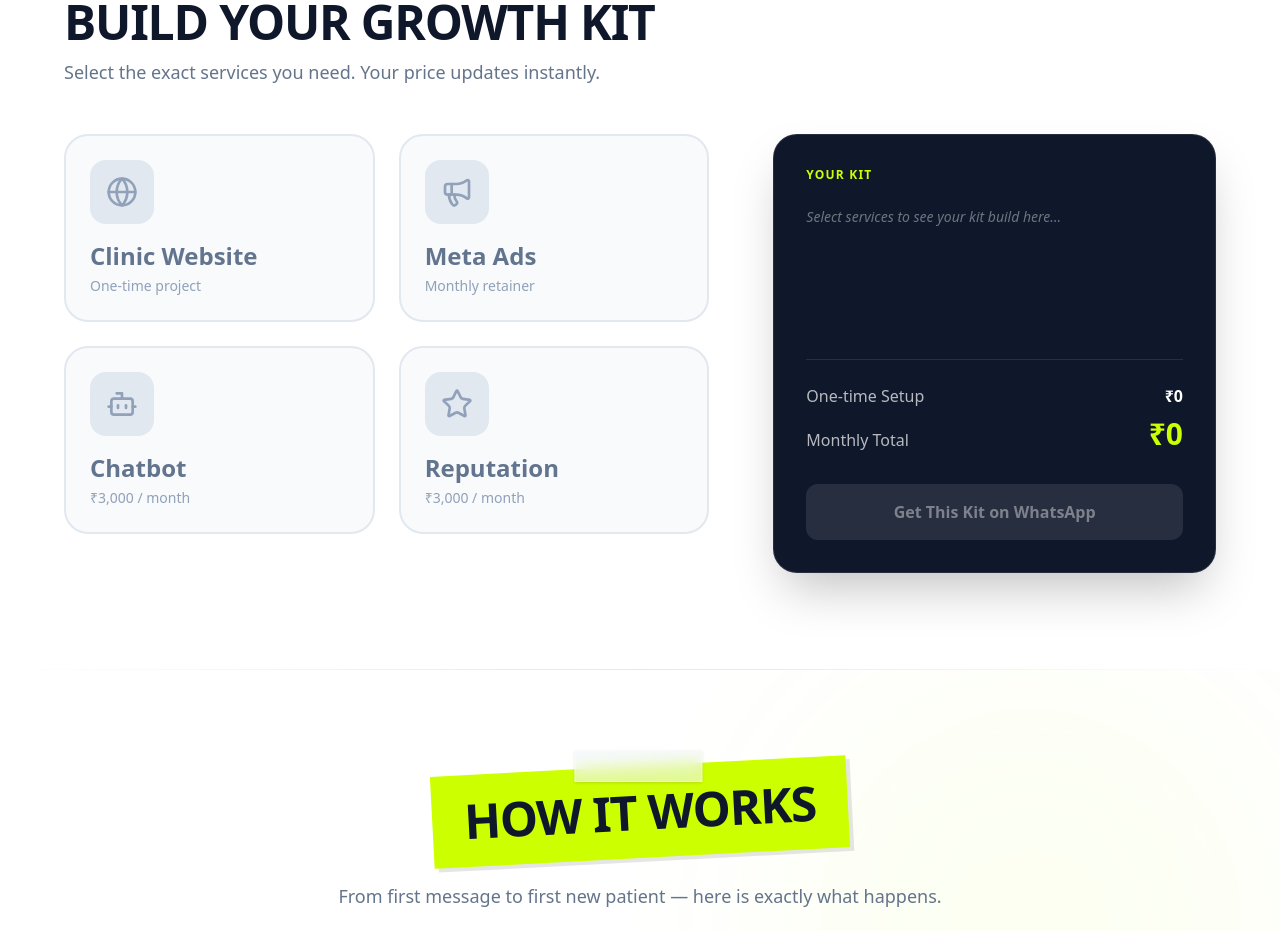
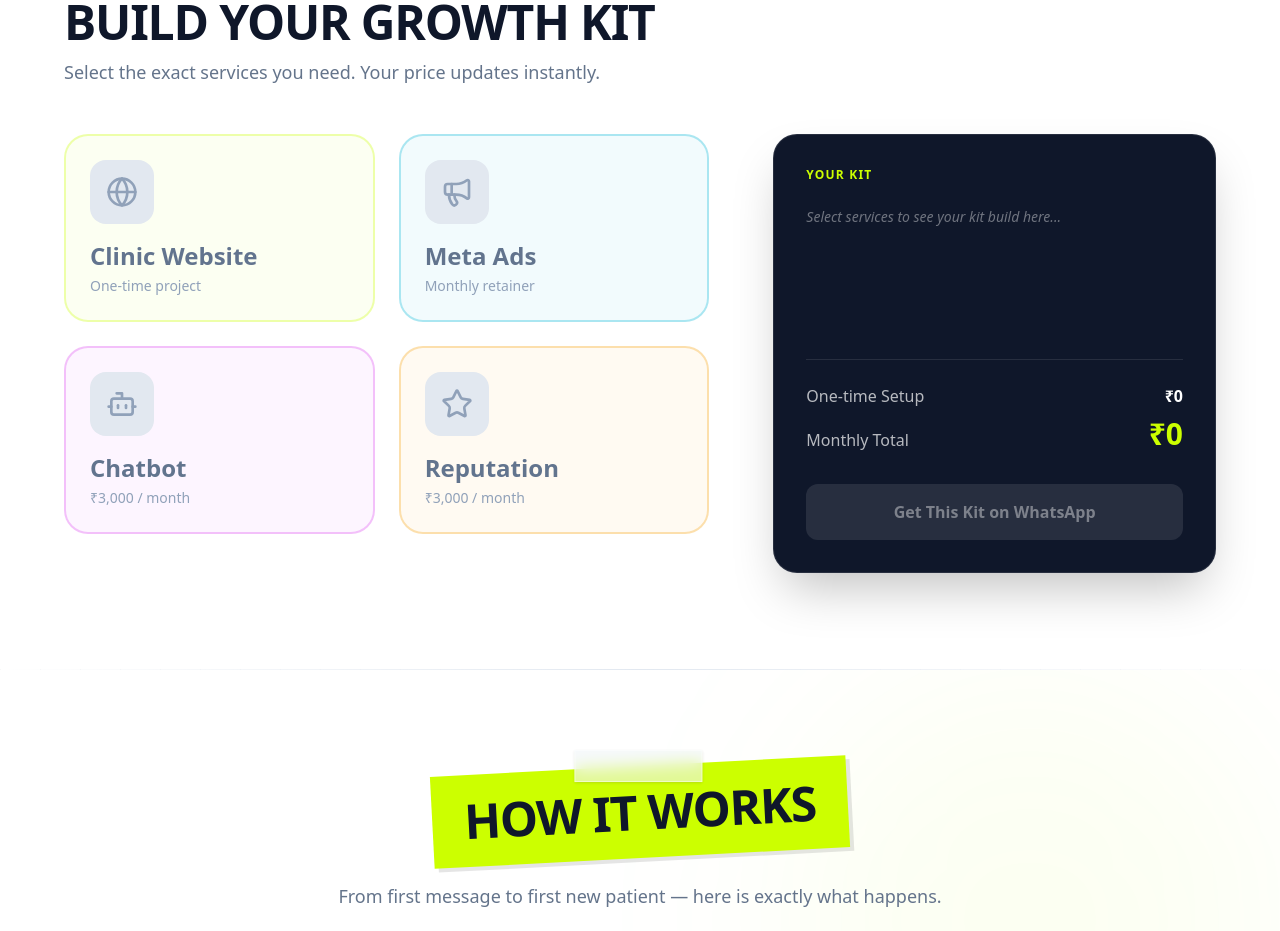
Before and after one commit to jarvis-invictus/dental-invictus-ai-site, a Next.js app: page / in a window 1280 px wide. Shown: the part 4660-5591 px from the top of the page. Built offline with nearby package versions, Linux system fonts and the light colour scheme.

Commit message:
style: Add tinted backgrounds and hover glows to inactive kit builder cards

```diff
--- a/components/PremiumKitBuilder.tsx
+++ b/components/PremiumKitBuilder.tsx
@@ -86,7 +86,7 @@ export default function PremiumKitBuilder() {
               className={`relative rounded-3xl transition-all duration-300 p-6 cursor-pointer border-2 ${
                 isWebsiteActive
                   ? "bg-white border-bond-lime shadow-[8px_8px_0px_0px_#ccff00] -translate-y-2"
-                  : "bg-slate-50 border-slate-200 hover:border-slate-300 hover:bg-slate-100"
+                  : "bg-bond-lime/5 border-bond-lime/30 hover:bg-bond-lime/10 hover:border-bond-lime/60 hover:shadow-[0_0_20px_rgba(204,255,0,0.15)] hover:-translate-y-1"
               }`}
               onClick={(e) => {
                 // Prevent clicking toggle from toggling the whole card
@@ -144,7 +144,7 @@ export default function PremiumKitBuilder() {
               className={`relative rounded-3xl transition-all duration-300 p-6 cursor-pointer border-2 ${
                 isAdsActive
                   ? "bg-white border-bond-cyan shadow-[8px_8px_0px_0px_#06b6d4] -translate-y-2"
-                  : "bg-slate-50 border-slate-200 hover:border-slate-300 hover:bg-slate-100"
+                  : "bg-bond-cyan/5 border-bond-cyan/30 hover:bg-bond-cyan/10 hover:border-bond-cyan/60 hover:shadow-[0_0_20px_rgba(6,182,212,0.15)] hover:-translate-y-1"
               }`}
               onClick={(e) => {
                 if ((e.target as HTMLElement).closest('.ads-sliders')) return;
@@ -207,7 +207,7 @@ export default function PremiumKitBuilder() {
               className={`relative rounded-3xl transition-all duration-300 p-6 cursor-pointer border-2 ${
                 isBotActive
                   ? "bg-white border-bond-purple shadow-[8px_8px_0px_0px_#a855f7] -translate-y-2"
-                  : "bg-slate-50 border-slate-200 hover:border-slate-300 hover:bg-slate-100"
+                  : "bg-bond-purple/5 border-bond-purple/30 hover:bg-bond-purple/10 hover:border-bond-purple/60 hover:shadow-[0_0_20px_rgba(168,85,247,0.15)] hover:-translate-y-1"
               }`}
               onClick={() => setIsBotActive(!isBotActive)}
             >
@@ -230,7 +230,7 @@ export default function PremiumKitBuilder() {
               className={`relative rounded-3xl transition-all duration-300 p-6 cursor-pointer border-2 ${
                 isRepActive
                   ? "bg-white border-[#f59e0b] shadow-[8px_8px_0px_0px_#f59e0b] -translate-y-2"
-                  : "bg-slate-50 border-slate-200 hover:border-slate-300 hover:bg-slate-100"
+                  : "bg-[#f59e0b]/5 border-[#f59e0b]/30 hover:bg-[#f59e0b]/10 hover:border-[#f59e0b]/60 hover:shadow-[0_0_20px_rgba(245,158,11,0.15)] hover:-translate-y-1"
               }`}
               onClick={() => setIsRepActive(!isRepActive)}
             >
```
